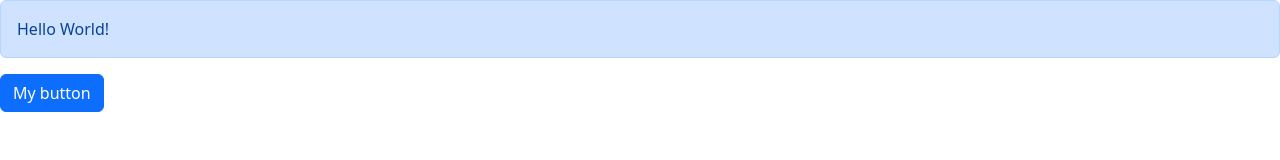
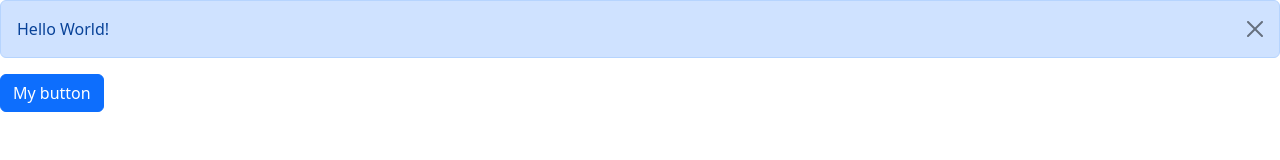
Before and after one commit to prabhu-raja/react-app, a React (Vite) app: page / in a window 1280 px wide. Both pictures are taken after a click on the button "My button". Shown: the top 160 px of the page. Built offline with nearby package versions, Linux system fonts and the light colour scheme.

Commit message:
15 - exercise - Display Alert by clicking Button

```diff
--- a/src/App.tsx
+++ b/src/App.tsx
@@ -1,13 +1,17 @@
+import { useState } from 'react';
 import Alert from './components/Alert';
 import Button from './components/Button';
 
 function App() {
+  const [alertVisible, setAlertVisibility] = useState(false);
   return (
     <div>
-      <Alert>
-        Hello <span>World!</span>
-      </Alert>
-      <Button onClick={() => console.log('Clicked')}>My button</Button>
+      {alertVisible && (
+        <Alert onClose={() => setAlertVisibility(false)}>
+          Hello <span>World!</span>
+        </Alert>
+      )}
+      <Button onClick={() => setAlertVisibility(true)}>My button</Button>
     </div>
   );
 }
--- a/src/components/Alert.tsx
+++ b/src/components/Alert.tsx
@@ -2,9 +2,20 @@
 
 interface Props {
   children: ReactNode;
+  onClose: () => void;
 }
-const Alert = ({ children }: Props) => {
-  return <div className="alert alert-primary">{children}</div>;
+const Alert = ({ children, onClose }: Props) => {
+  return (
+    <div className="alert alert-primary alert-dismissible">
+      {children}
+      <button
+        type="button"
+        className="btn-close"
+        onClick={onClose}
+        data-bs-dismiss="alert"
+        aria-label="Close"></button>
+    </div>
+  );
 };
 
 export default Alert;
```
